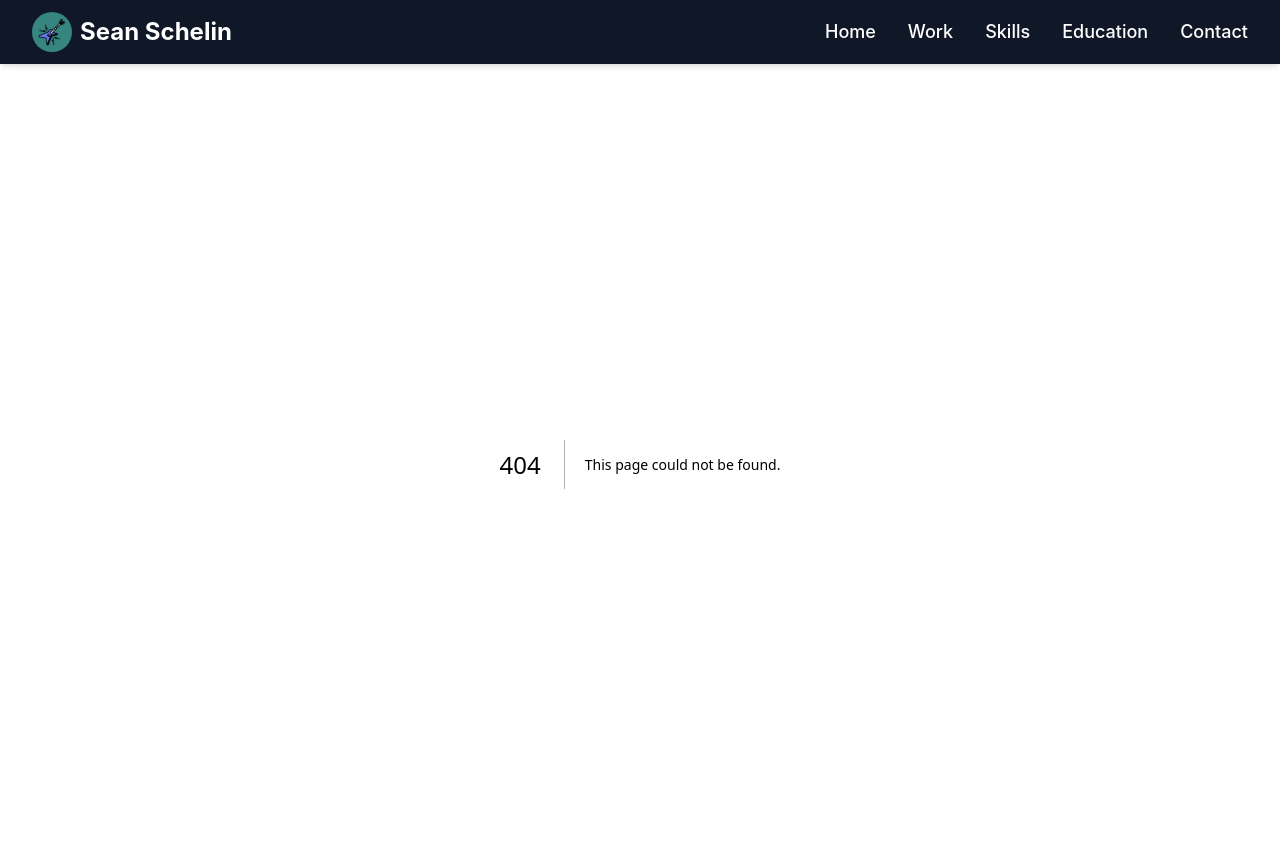
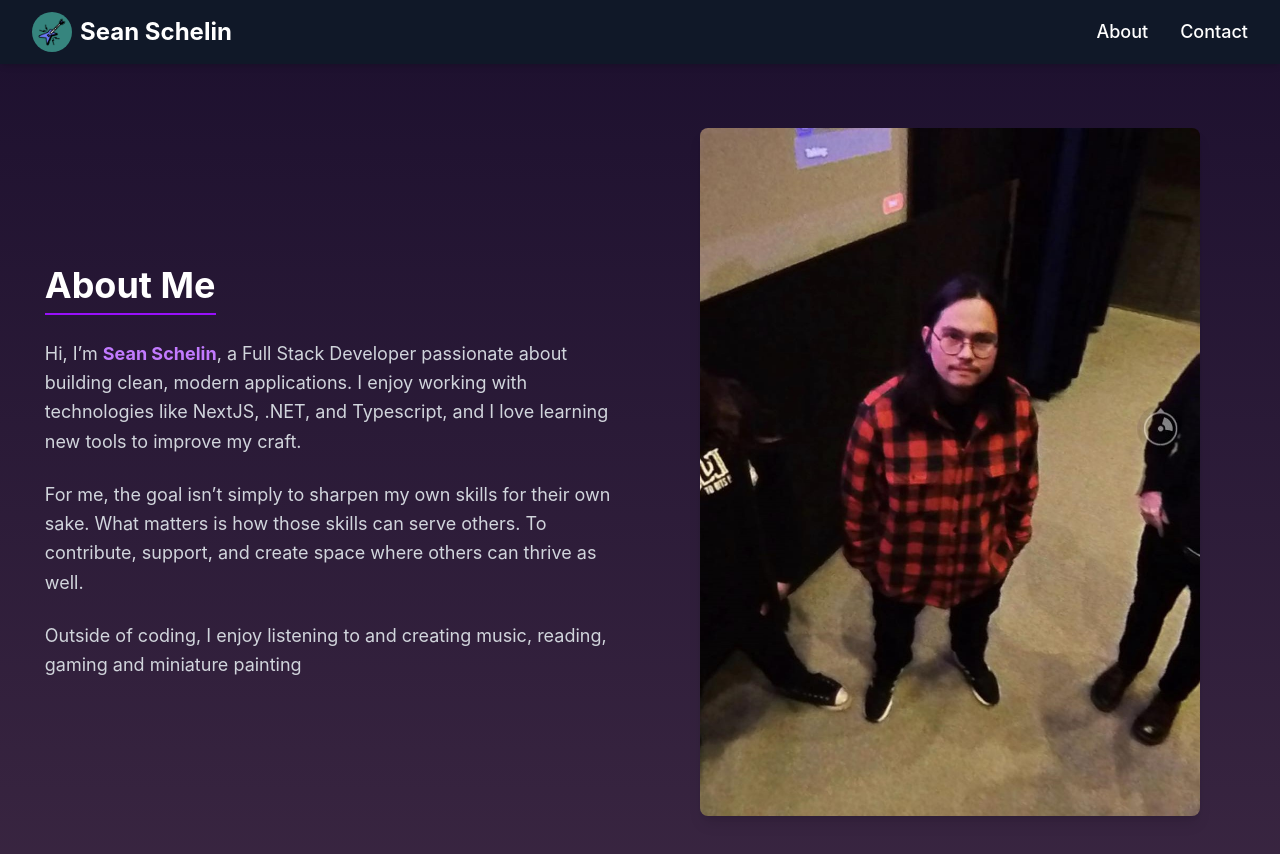
Before and after one commit to seanie1995/NextCV, a Next.js app: page /AboutMe in a window 1280 px wide. Before the commit this address had no page. Shown: the top 854 px of the page. Built offline with nearby package versions, Linux system fonts and the light colour scheme.

Commit message:
Added everything to the same page + added an About Me page

```diff
--- a/public/data/education.json
+++ b/public/data/education.json
@@ -1,12 +1,12 @@
 [
     {
-        "program": "Yrkeshögskoleprogram – Fullstack Developer .NET",
+        "program": "Fullstack Developer .NET – Yrkeshögskoleprogram",
         "institution": "Chas Academy",
         "startDate": "September 2023",
         "endDate": "May 2025"
     },
     {
-        "program": "Master's in Audiovisual Studies",
+        "program": "Masters in Audiovisual Studies",
         "institution": "Dalarna University",
         "startDate": "September 2020",
         "endDate": "May 2021"
--- /dev/null
+++ b/src/app/AboutMe/page.tsx
@@ -0,0 +1,47 @@
+import React from "react";
+import Image from "next/image";
+
+const AboutMe = () => {
+
+    return (
+        <section className="max-w-7xl mx-auto px-4 sm:px-6 lg:px-8 py-16">
+            <div className="grid grid-cols-1 lg:grid-cols-2 gap-12 items-center">
+
+                <div className="text-white space-y-6">
+                    <h2 className="text-4xl font-bold border-b-2 border-purple-600 pb-2 w-fit">
+                        About Me
+                    </h2>
+                    <p className="text-lg text-gray-300 leading-relaxed">
+                        Hi, I’m <span className="font-bold text-purple-400">Sean Schelin</span>,
+                        a Full Stack Developer passionate about building clean, modern
+                        applications. I enjoy working with technologies like NextJS,
+                        .NET, and Typescript, and I love learning new tools to improve
+                        my craft.
+                    </p>
+                    <p className="text-lg text-gray-300 leading-relaxed">
+                        For me, the goal isn’t simply to sharpen my own skills for their own sake.
+                        What matters is how those skills can serve others. To contribute, support,
+                        and create space where others can thrive as well.
+                    </p>
+
+                    <p className="text-lg text-gray-300 leading-relaxed">
+                        Outside of coding, I enjoy listening to and creating music, reading, gaming and miniature painting
+                    </p>
+                </div>
+
+                {/* Image Section */}
+                <div className="flex justify-center">
+                    <Image
+                        src="/images/about-me.jpg"
+                        alt="Sean's profile photo"
+                        width={500}
+                        height={300}
+                        className="rounded-lg object-cover shadow-lg"
+                    />
+                </div>
+            </div>
+        </section>
+    );
+};
+
+export default AboutMe;
--- a/src/app/components/Navbar.tsx
+++ b/src/app/components/Navbar.tsx
@@ -1,12 +1,19 @@
 "use client"
 
-import React, { useState } from 'react';
-import Link from 'next/link';
-import logo from "../../../public/images/logo.png"
+import React, { useState, useEffect } from "react";
+import Link from "next/link";
+import { usePathname } from "next/navigation";
+import logo from "../../../public/images/logo.png";
 import Image from "next/image";
 
 const Navbar = () => {
     const [isOpen, setIsOpen] = useState(false);
+    const pathname = usePathname(); // current route
+
+    // Close menu on route change
+    useEffect(() => {
+        setIsOpen(false);
+    }, [pathname]);
 
     return (
         <nav className="w-full bg-gray-900 text-white shadow-md fixed top-0 left-0 z-50">
@@ -27,10 +34,7 @@ const Navbar = () => {
 
                     {/* Desktop links */}
                     <div className="hidden sm:flex space-x-8 text-lg font-medium">
-                        <Link href="/" className="hover:text-purple-400 transition-colors duration-200">Home</Link>
-                        <Link href="/Work" className="hover:text-purple-400 transition-colors duration-200">Work</Link>
-                        <Link href="/Skills" className="hover:text-purple-400 transition-colors duration-200">Skills</Link>
-                        <Link href="/Education" className="hover:text-purple-400 transition-colors duration-200">Education</Link>
+                        <Link href="/AboutMe" className="hover:text-purple-400 transition-colors duration-200">About</Link>
                         <Link href="/Contact" className="hover:text-purple-400 transition-colors duration-200">Contact</Link>
                     </div>
 
@@ -51,10 +55,7 @@ const Navbar = () => {
             {/* Mobile menu */}
             <div className={`sm:hidden bg-gray-900 transition-max-height duration-300 overflow-hidden ${isOpen ? 'max-h-96' : 'max-h-0'}`}>
                 <div className="flex flex-col px-4 py-2 space-y-2 text-lg font-medium">
-                    <Link href="/" className="hover:text-purple-400 transition-colors duration-200" onClick={() => setIsOpen(false)}>Home</Link>
-                    <Link href="/Work" className="hover:text-purple-400 transition-colors duration-200" onClick={() => setIsOpen(false)}>Work</Link>
-                    <Link href="/Skills" className="hover:text-purple-400 transition-colors duration-200" onClick={() => setIsOpen(false)}>Skills</Link>
-                    <Link href="/Education" className="hover:text-purple-400 transition-colors duration-200" onClick={() => setIsOpen(false)}>Education</Link>
+                    <Link href="/AboutMe" className="hover:text-purple-400 transition-colors duration-200">About</Link>
                     <Link href="/Contact" className="hover:text-purple-400 transition-colors duration-200" onClick={() => setIsOpen(false)}>Contact</Link>
                 </div>
             </div>
--- a/src/app/components/SkillsCard.tsx
+++ b/src/app/components/SkillsCard.tsx
@@ -6,12 +6,17 @@ type SkillsCardProps = {
 }
 
 const SkillsCard: React.FC<SkillsCardProps> = ({ data }) => {
+
+    const baseCard =
+        "w-full p-6 bg-gray-900 text-white rounded-2xl shadow-lg border-l-4 border-purple-600 flex flex-col transition-transform hover:scale-105 min-h-[220px]";
+
+    const baseHeading = "text-2xl font-semibold mb-3 border-b border-gray-700 pb-1";
+    const baseList = "list-disc list-inside flex-1 flex flex-col gap-2 text-gray-300";
+
     return (
-        <div className="w-full p-6 bg-gray-900 text-white rounded-2xl shadow-lg border-l-4 border-purple-600 flex flex-col transition-transform hover:scale-105 min-h-[220px]">
-            <h3 className="text-2xl font-semibold mb-3 border-b border-gray-700 pb-1">
-                {data.category}
-            </h3>
-            <ul className="list-disc list-inside flex-1 flex flex-col gap-2 text-gray-300">
+        <div className={baseCard}>
+            <h3 className={baseHeading}>{data.category}</h3>
+            <ul className={baseList}>
                 {data.skills.map((item, index) => (
                     <li key={index} className="text-lg">
                         {item}
--- a/src/app/components/WorkCard.tsx
+++ b/src/app/components/WorkCard.tsx
@@ -6,17 +6,25 @@ type WorkCardProps = {
 };
 
 const WorkCard: React.FC<WorkCardProps> = ({ data }) => {
+
+    // Shared card style
+    const baseCard =
+        "w-full p-6 bg-gray-900 text-white rounded-2xl shadow-lg border-l-4 border-purple-600 flex flex-col transition-transform hover:scale-105 min-h-[220px]";
+
+    const baseHeading = "text-2xl font-semibold mb-3 border-b border-gray-700 pb-1";
+    const baseList = "list-disc list-inside flex-1 flex flex-col gap-2 text-gray-300";
+
     return (
-        <div className="w-full p-6 bg-gray-900 text-white rounded-2xl shadow-lg border-l-4 border-purple-600 flex flex-col transition-transform hover:scale-105 min-h-[220px]">
-            <h3 className="text-2xl font-semibold mb-2">
-                {data.company}
-            </h3>
+        <div className={baseCard}>
+            <h3 className={baseHeading}>{data.company}</h3>
             <h4 className="text-lg font-medium text-purple-400 mb-3">
                 {data.title} | {data.period}
             </h4>
-            <ul className="list-disc list-inside flex-1 flex flex-col gap-1 text-gray-300">
+            <ul className={baseList}>
                 {data.responsibilities.map((item, index) => (
-                    <li key={index}>{item}</li>
+                    <li key={index} className="text-lg">
+                        {item}
+                    </li>
                 ))}
             </ul>
         </div>
--- a/src/app/page.tsx
+++ b/src/app/page.tsx
@@ -22,7 +22,7 @@ export default function Home() {
   const typedEducationList: Education[] = EducationList
   return (
     <main className="flex flex-col items-center justify-center min-h-screen">
-      <section className="flex flex-col items-center gap-6 mt-40">
+      <section className="flex flex-col items-center gap-6 mt-35">
         <div className="flex flex-col items-center gap-4">
           <Image
             src="/images/ProfPhoto.jpg"
@@ -65,20 +65,22 @@ export default function Home() {
               </li>
             </ul>
           </div>
-          <div className="mx-auto px-4 sm:px-6 lg:px-8 py-10">
+
+          <div className="mx-auto max-w-7xl px-4 sm:px-6 lg:px-8 py-10">
             <h2 className="text-4xl font-bold mb-10 border-b-2 border-purple-600 pb-2 w-fit text-white">
               Skills
             </h2>
 
             {/* Skills layout */}
-            <div className="grid grid-cols-1 sm:grid-cols-2 lg:grid-cols-3 gap-8">
+            <div className="grid grid-cols-1 sm:grid-cols-2 lg:grid-cols-4 gap-8 justify-items-center ">
               {typedSkillsList.map((item, index) => (
                 <SkillsCard key={index} data={item} />
               ))}
             </div>
           </div>
         </div>
-        <div className="max-w-7xl mx-auto px-4 sm:px-6 lg:px-8 py-10">
+
+        <div className=" max-w-7xl mx-auto px-4 sm:px-6 lg:px-8 py-10">
           <h2 className="text-4xl font-bold mb-10 border-b-2 border-purple-600 pb-2 w-fit text-white">
             Work Experience
           </h2>
@@ -90,6 +92,7 @@ export default function Home() {
             ))}
           </div>
         </div>
+
         <div className="max-w-7xl mx-auto px-4 sm:px-6 lg:px-8 py-10">
           <h2 className="text-4xl font-bold mb-10 border-b-2 border-purple-600 pb-2 w-fit text-white">
             Education
```
Also changed, not shown: public/images/about-me.jpg (added).
